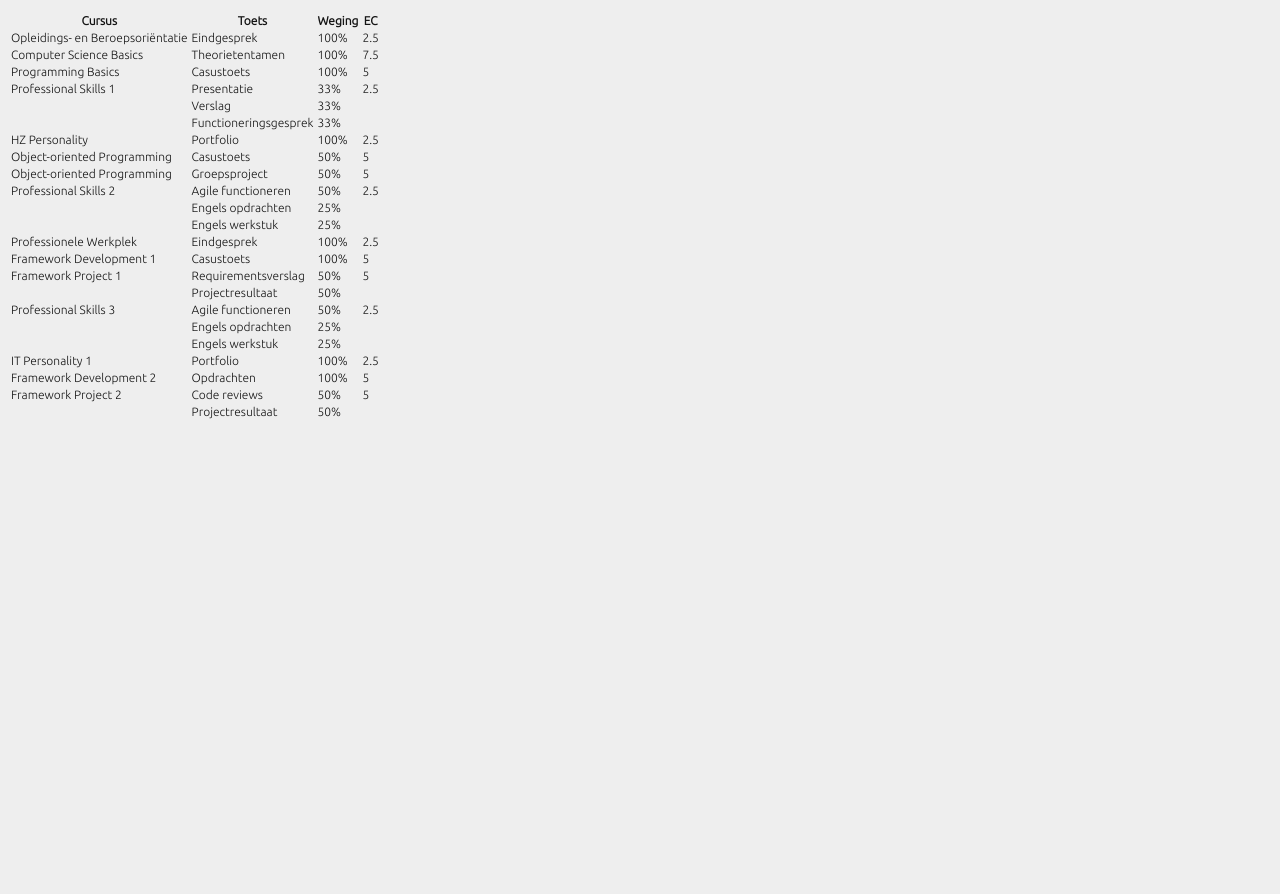
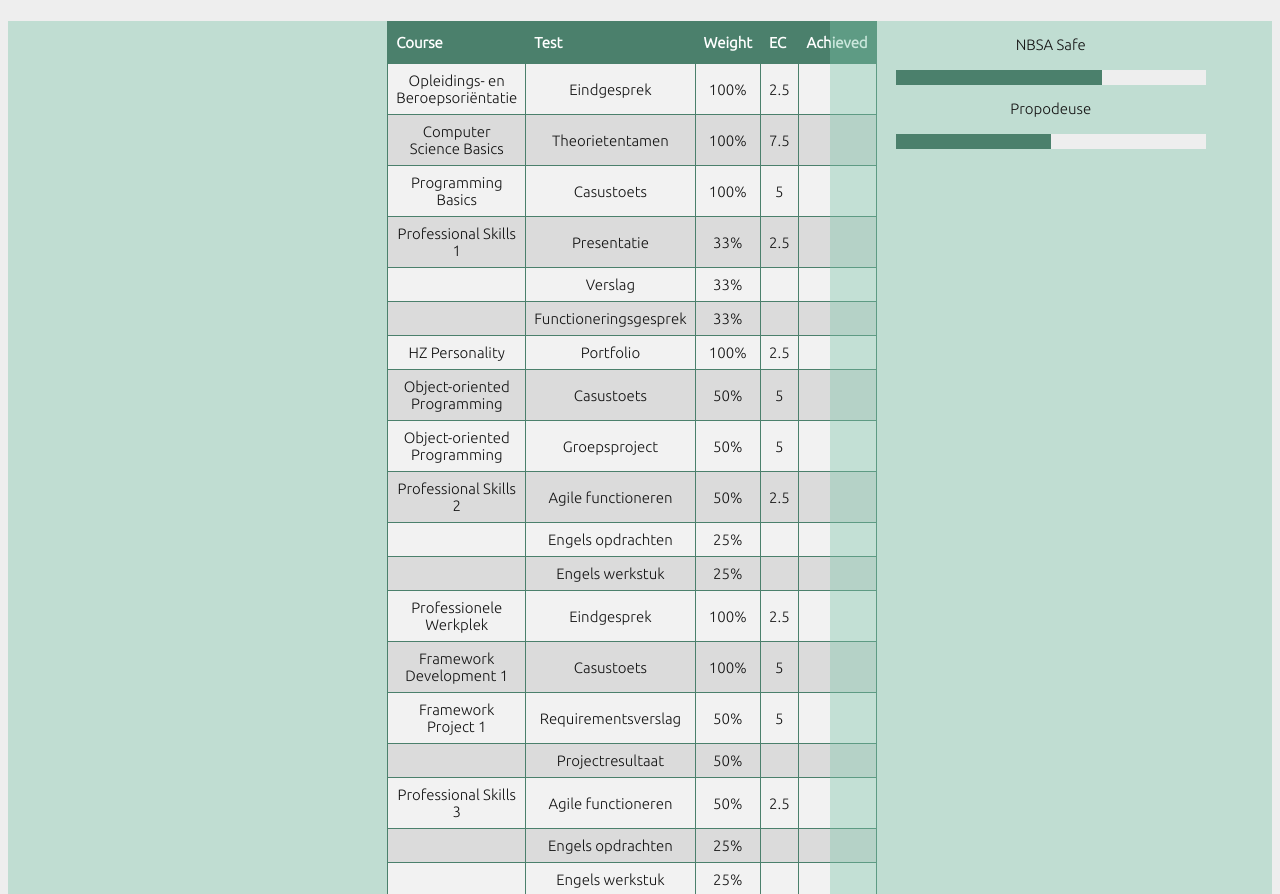
Before and after one commit to ajbhuige/ajbhuige.github.io, a plain HTML site: page dashboard.html in a window 1280 px wide. Shown: the part 45-939 px from the top of the page. Before the commit the page ends 800 px from the top, so only its background shows below. Drawn offline with Linux system fonts and the light colour scheme.

Commit message:
Dashboad almost done

```diff
--- a/dashboard.html
+++ b/dashboard.html
@@ -22,47 +22,64 @@
 
 </header>
 
-    <table>
+
+
+<div class="grid-container">
+    <div class="left">
+    </div>
+
+    <div class="middle">
+    <div class="content">
+    <table id="studiemonitor">
+
     <tr>
-            <th>Cursus</th>
-            <th>Toets</th>
-            <th>Weging</th>
+        <th>Course</th>
+        <th>Test</th>
+        <th>Weight</th>
         <th>EC</th>
+        <th>Achieved</th>
+
     </tr>
     <tr>
         <td>Opleidings- en Beroepsoriëntatie</td>
         <td>Eindgesprek</td>
         <td>100%</td>
         <td>2.5</td>
+        <td></td>
     </tr>
     <tr>
         <td>Computer Science Basics</td>
         <td>Theorietentamen</td>
         <td>100%</td>
         <td>7.5</td>
+        <td></td>
     </tr>
     <tr>
         <td>Programming Basics</td>
         <td>Casustoets</td>
         <td>100%</td>
         <td>5</td>
+        <td></td>
     </tr>
     <tr>
         <td>Professional Skills 1</td>
         <td>Presentatie</td>
         <td>33%</td>
         <td>2.5</td>
+        <td></td>
     </tr>
     <tr>
         <td></td>
         <td>Verslag</td>
         <td>33%</td>
+        <td> </td>
         <td></td>
     </tr>
     <tr>
         <td></td>
         <td>Functioneringsgesprek</td>
         <td>33%</td>
+        <td> </td>
         <td></td>
     </tr>
     <tr>
@@ -70,29 +87,83 @@
         <td>Portfolio</td>
         <td>100%</td>
         <td>2.5</td>
+        <td></td>
     </tr>
     <tr>
         <td>Object-oriented Programming</td>
         <td>Casustoets</td>
         <td>50%</td>
         <td>5</td>
+        <td></td>
     </tr>
     <tr>
         <td>Object-oriented Programming</td>
         <td>Groepsproject</td>
         <td>50%</td>
         <td>5</td>
+        <td></td>
     </tr>
     <tr>
         <td>Professional Skills 2</td>
         <td>Agile functioneren</td>
         <td>50%</td>
         <td>2.5</td>
+        <td></td>
     </tr>
     <tr>
         <td></td>
         <td>Engels opdrachten</td>
         <td>25%</td>
+        <td> </td>
+        <td> </td>
+    </tr>
+    <tr>
+        <td></td>
+        <td>Engels werkstuk</td>
+        <td>25%</td>
+        <td></td>
+        <td></td>
+    </tr>
+    <tr>
+        <td>Professionele Werkplek</td>
+        <td>Eindgesprek</td>
+        <td>100%</td>
+        <td>2.5</td>
+        <td></td>
+    </tr>
+    <tr>
+        <td>Framework Development 1</td>
+        <td>Casustoets</td>
+        <td>100%</td>
+        <td>5</td>
+        <td></td>
+    </tr>
+    <tr>
+        <td>Framework Project 1</td>
+        <td>Requirementsverslag</td>
+        <td>50%</td>
+        <td>5</td>
+        <td></td>
+    </tr>
+    <tr>
+        <td></td>
+        <td>Projectresultaat</td>
+        <td>50%</td>
+        <td></td>
+        <td></td>
+    </tr>
+    <tr>
+        <td>Professional Skills 3</td>
+        <td>Agile functioneren</td>
+        <td>50%</td>
+        <td>2.5</td>
+        <td></td>
+    </tr>
+    <tr>
+        <td></td>
+        <td>Engels opdrachten</td>
+        <td>25%</td>
+        <td></td>
         <td></td>
     </tr>
     <tr>
@@ -100,47 +171,6 @@
         <td>Engels werkstuk</td>
         <td>25%</td>
         <td></td>
-        </tr>
-        <tr>
-            <td>Professionele Werkplek</td>
-            <td>Eindgesprek</td>
-            <td>100%</td>
-            <td>2.5</td>
-        </tr>
-        <tr>
-            <td>Framework Development 1</td>
-            <td>Casustoets</td>
-            <td>100%</td>
-            <td>5</td>
-        </tr>
-        <tr>
-            <td>Framework Project 1</td>
-            <td>Requirementsverslag</td>
-            <td>50%</td>
-            <td>5</td>
-        </tr>
-        <tr>
-            <td></td>
-            <td>Projectresultaat</td>
-            <td>50%</td>
-            <td></td>
-        </tr>
-        <tr>
-            <td>Professional Skills 3</td>
-            <td>Agile functioneren</td>
-            <td>50%</td>
-            <td>2.5</td>
-        </tr>
-        <tr>
-            <td></td>
-            <td>Engels opdrachten</td>
-            <td>25%</td>
-            <td></td>
-        </tr>
-        <tr>
-            <td></td>
-            <td>Engels werkstuk</td>
-            <td>25%</td>
         <td></td>
     </tr>
     <tr>
@@ -148,25 +178,46 @@
         <td>Portfolio</td>
         <td>100%</td>
         <td>2.5</td>
+        <td></td>
     </tr>
     <tr>
         <td>Framework Development 2</td>
         <td>Opdrachten</td>
         <td>100%</td>
         <td>5</td>
+        <td></td>
     </tr>
     <tr>
         <td>Framework Project 2</td>
         <td>Code reviews</td>
         <td>50%</td>
         <td>5</td>
+        <td></td>
     </tr>
     <tr>
         <td></td>
         <td>Projectresultaat</td>
         <td>50%</td>
         <td></td>
+        <td></td>
     </tr>
     </table>
+    </div>
+    </div>
+
+    <div class="right">
+        <div class="progressBar">
+            <div class="content">
+                <p>NBSA Safe</p>
+                <progress max="45" value="30"></progress>
+                <p>Propodeuse</p>
+                <progress max="60" value="30"></progress>
+
+                </div>
+        </div>
+        </div>
+    </div>
+
+</div>
 </body>
 </html>
--- a/style.css
+++ b/style.css
@@ -172,3 +172,39 @@ margin-left: auto;
 margin-right: auto;
 
 }
+
+progress {
+  -webkit-appearance: none;
+  width: 70%;
+}
+progress::-webkit-progress-value {
+ -webkit-appearance: none;
+ background-color: #4b806c;
+}
+
+progress::-webkit-progress-bar {
+  -webkit-appearance: none;
+  background-color: #eeeeee;
+ }
+
+#studiemonitor {
+  border-collapse: collapse;
+  width: 100%;
+}
+
+#studiemonitor td, #studiemonitor th {
+  border: 1px solid #4b806c;
+  padding: 8px;
+}
+
+#studiemonitor tr:nth-child(even){background-color: #f2f2f2;}
+#studiemonitor tr:nth-child(odd){background-color: #dbdbdb;}
+#studiemonitor tr:hover {background-color: #ddd;}
+
+#studiemonitor th {
+  padding-top: 12px;
+  padding-bottom: 12px;
+  text-align: left;
+  background-color: #4b806c;
+  color: white;
+}
```
Lines whose indentation alone changed are shown as unchanged.
